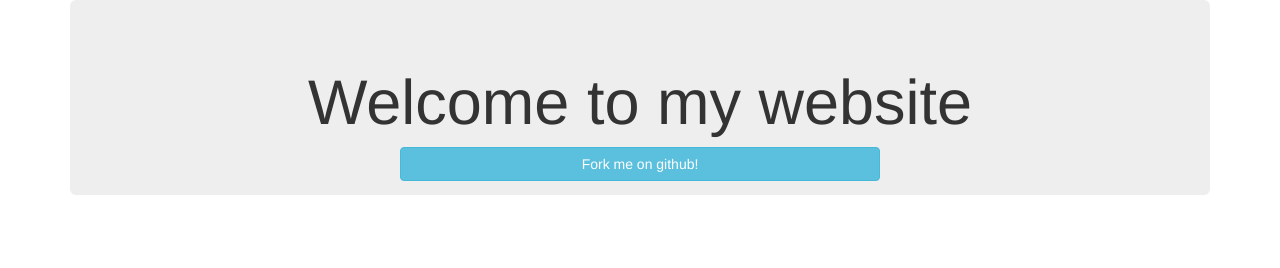
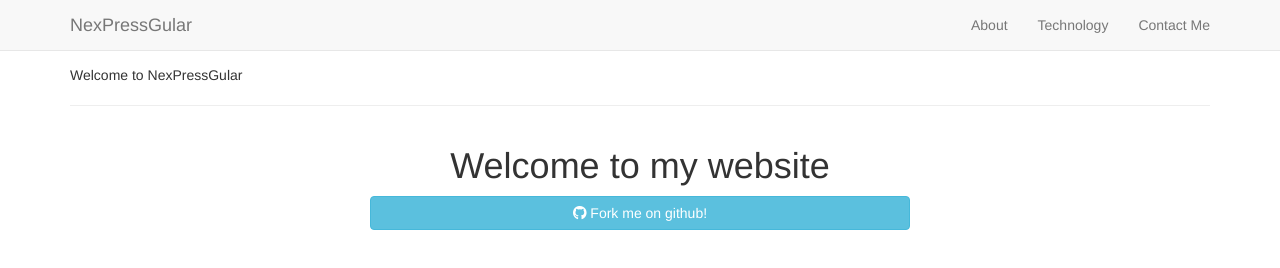
Before and after one commit to MPTG94/node-express-template, a website: page app/html/index.html in a window 1280 px wide. Drawn offline with nearby package versions, Linux system fonts and the light colour scheme.

Commit message:
Updated index.html

```diff
--- a/app/html/index.html
+++ b/app/html/index.html
@@ -16,18 +16,67 @@
 
 </head>
 
-<body>
-  <div class="container">
-    <div class="jumbotron">
-      <div class="text-center">
-        <h1>Welcome to my website</h1>
-        <div class="col-md-6 col-md-offset-3">
-          <a href="https://github.com/MPTG94/node-express-angular" target="_blank"><button class="btn btn-info btn-block">Fork me on github!</button></a>
+<body id="page-top">
+  <!-- Navigation -->
+  <nav class="navbar navbar-default navbar-fixed-top">
+    <div class="container">
+      <!-- Brand and toggle get grouped for better mobile display -->
+      <div class="navbar-header page-scroll">
+        <button type="button" class="navbar-toggle" data-toggle="collapse" data-target="#bs-example-navbar-collapse-1">
+                    <span class="sr-only">Toggle navigation</span>
+                    <span class="icon-bar"></span>
+                    <span class="icon-bar"></span>
+                    <span class="icon-bar"></span>
+          </button>
+        <a href="#page-top" class="navbar-brand">NexPressGular</a>
+      </div>
+      <!-- Collect the nav links, forms, and other content for toggling -->
+      <div class="collapse navbar-collapse" id="bs-example-navbar-collapse-1">
+        <ul class="nav navbar-nav navbar-right">
+          <li class="hidden active">
+            <a href="#page-top"></a>
+          </li>
+          <li class="page-scroll">
+            <a href="#about">About</a>
+          </li>
+          <li class="page-scroll">
+            <a href="#tech">Technology</a>
+          </li>
+          <li class="page-scroll">
+            <a href="#contact">Contact Me</a>
+          </li>
+        </ul>
+        <!-- /.navbar-collapse -->
+      </div>
+      <!-- /.container-fluid -->
+    </div>
+  </nav>
+  <!-- Header -->
+  <header>
+    <div class="container" style="margin-top:65px">
+      <div class="row">
+        <div class="col-lg-12">
+          <!-- <img class="img-responsive" src="img/profile.png" alt=""> -->
+          <div class="intro-text">
+            <span class="name">Welcome to NexPressGular</span>
+            <hr class="star-light">
+          </div>
         </div>
       </div>
+    </div>
+  </header>
+  <div class="container">
+    <div class="text-center">
+      <h1>Welcome to my website</h1>
+      <div class="col-md-6 col-md-offset-3">
+        <a href="https://github.com/MPTG94/node-express-angular" target="_blank">
+          <button class="btn btn-info btn-block"><i class="fa fa-github" aria-hidden="true"></i> Fork me on github!</button>
+        </a>
+      </div>
+    </div>
 
 
-    </div>
+  </div>
   </div>
   <!-- jQuery -->
   <script src="https://code.jquery.com/jquery-3.1.1.min.js" integrity="sha256-hVVnYaiADRTO2PzUGmuLJr8BLUSjGIZsDYGmIJLv2b8=" crossorigin="anonymous"></script>
```
